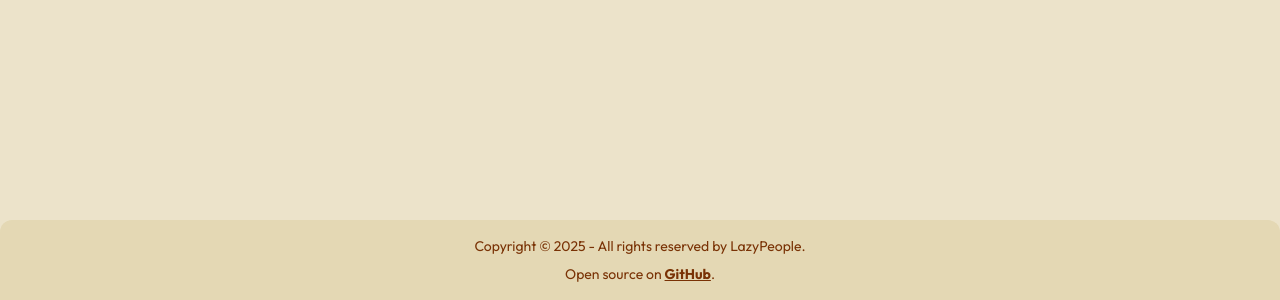
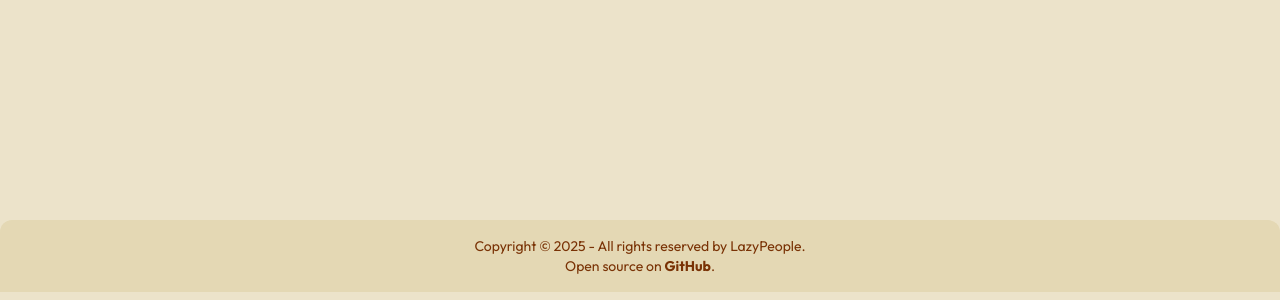
Before and after one commit to AnggaaIs/picapop, a Next.js app: page /templates in a window 1280 px wide. Shown: the part 724-1024 px from the top of the page. Built offline with nearby package versions, Linux system fonts and the light colour scheme; no server answers.

Commit message:
refactor: move Navbar component to RootLayout and remove from individual pages

```diff
--- a/src/app/layout.tsx
+++ b/src/app/layout.tsx
@@ -4,6 +4,7 @@ import "./globals.css";
 import { ThemeProvider } from "../components/theme-provider";
 import { Suspense } from "react";
 import { Analytics } from "@vercel/analytics/next";
+import Navbar from "@/components/Navbar";
 
 const outfit = Outfit({
   subsets: ["latin"],
@@ -41,7 +42,10 @@ export default function RootLayout({
     <html lang="en" data-theme="light" suppressHydrationWarning>
       <body className={`${outfit.className} antialiased`}>
         <ThemeProvider attribute="data-theme" defaultTheme="retro" enableSystem>
-          <Suspense fallback={null}>{children}</Suspense>
+          <Suspense fallback={null}>
+            <Navbar />
+            {children}
+          </Suspense>
         </ThemeProvider>
         <Analytics />
       </body>
--- a/src/app/page.tsx
+++ b/src/app/page.tsx
@@ -2,7 +2,6 @@
 "use client";
 import Image from "next/image";
 import { useRouter } from "next/navigation";
-import Navbar from "../components/Navbar";
 import Footer from "../components/Footer";
 import { useEffect, useState } from "react";
 
@@ -41,7 +40,6 @@ export default function Home() {
 
   return (
     <>
-      <Navbar />
       <div className="flex flex-col items-center px-10 pt-10 min-h-screen">
         <div className="flex flex-col items-center max-w-6xl md:p-5 rounded-xl w-full">
           <h2 className="text-center text-4xl font-semibold">PhotoBox</h2>
--- a/src/app/photosession/page.tsx
+++ b/src/app/photosession/page.tsx
@@ -1,7 +1,6 @@
 /* eslint-disable @next/next/no-img-element */
 "use client";
 import { Suspense, useEffect, useRef, useState } from "react";
-import Navbar from "../../components/Navbar";
 import { ChevronDown } from "lucide-react";
 import { replaceBlackWithImages } from "@/utils/image";
 import { HashLoader } from "react-spinners";
@@ -256,7 +255,6 @@ export default function PhotoSession() {
 
   return (
     <Suspense>
-      <Navbar />
       <div className="flex items-center justify-center flex-col mb-25 p-5">
         <div className="max-w-3xl">
           {countdown == null ? (
--- a/src/app/templates/page.tsx
+++ b/src/app/templates/page.tsx
@@ -2,7 +2,6 @@
 import { useRouter } from "next/navigation";
 import Footer from "../../components/Footer";
 import Image from "next/image";
-import Navbar from "../../components/Navbar";
 import { useEffect, useState } from "react";
 
 export default function Template() {
@@ -23,7 +22,6 @@ export default function Template() {
   const router = useRouter();
 
   return <>
-    <Navbar />
     <div className="flex flex-col items-center py-10 mb-20 min-h-screen">
       <div className="flex flex-col items-center max-w-6xl md:py-5 rounded-xl w-full">
         <h2 className="text-center text-4xl font-semibold">Template Foto</h2>
--- a/src/components/Footer.tsx
+++ b/src/components/Footer.tsx
@@ -1,7 +1,7 @@
 export default function Footer() {
   return (
     <footer className="footer sm:footer-horizontal rounded-t-xl footer-center bg-base-200 text-base-content p-4">
-      <aside>
+      <aside className="-space-y-2">
         <p>
           Copyright © {new Date().getFullYear()} - All rights reserved by
           LazyPeople.
@@ -12,7 +12,7 @@ export default function Footer() {
             href="https://github.com/AnggaaIs/photobox"
             target="_blank"
             rel="noopener noreferrer"
-            className="underline font-bold"
+            className="font-bold hover:underline transition-all ease-linear"
           >
             GitHub
           </a>
```
